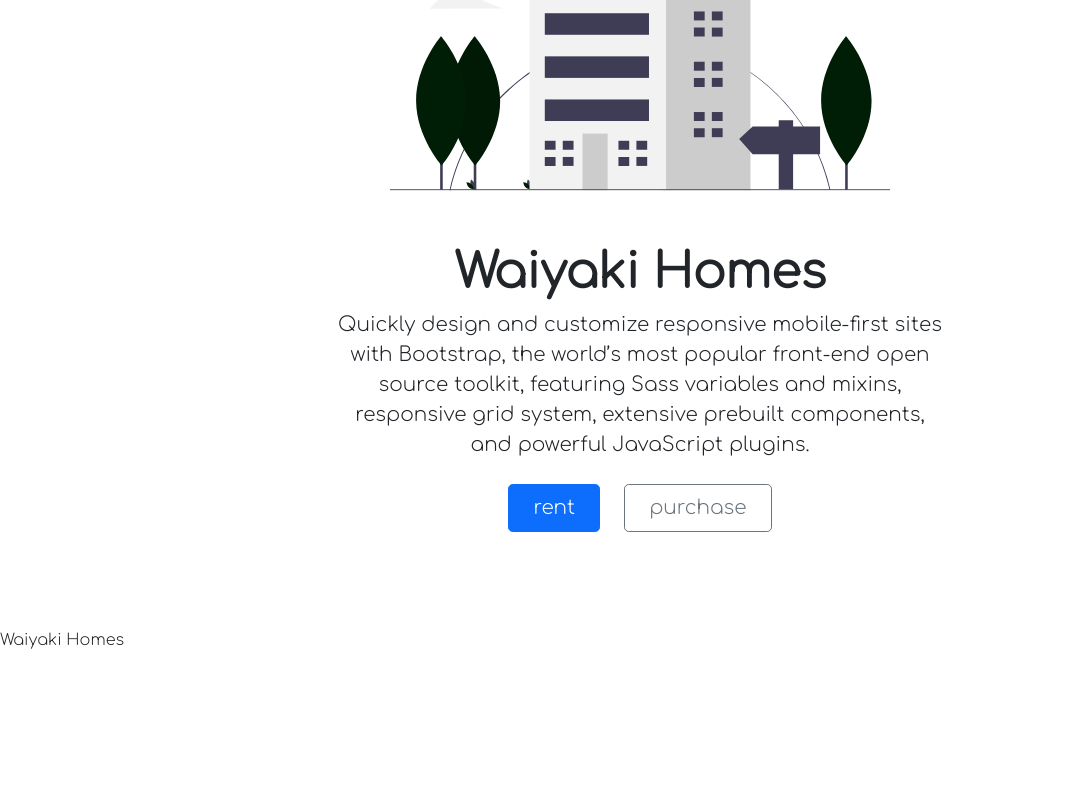
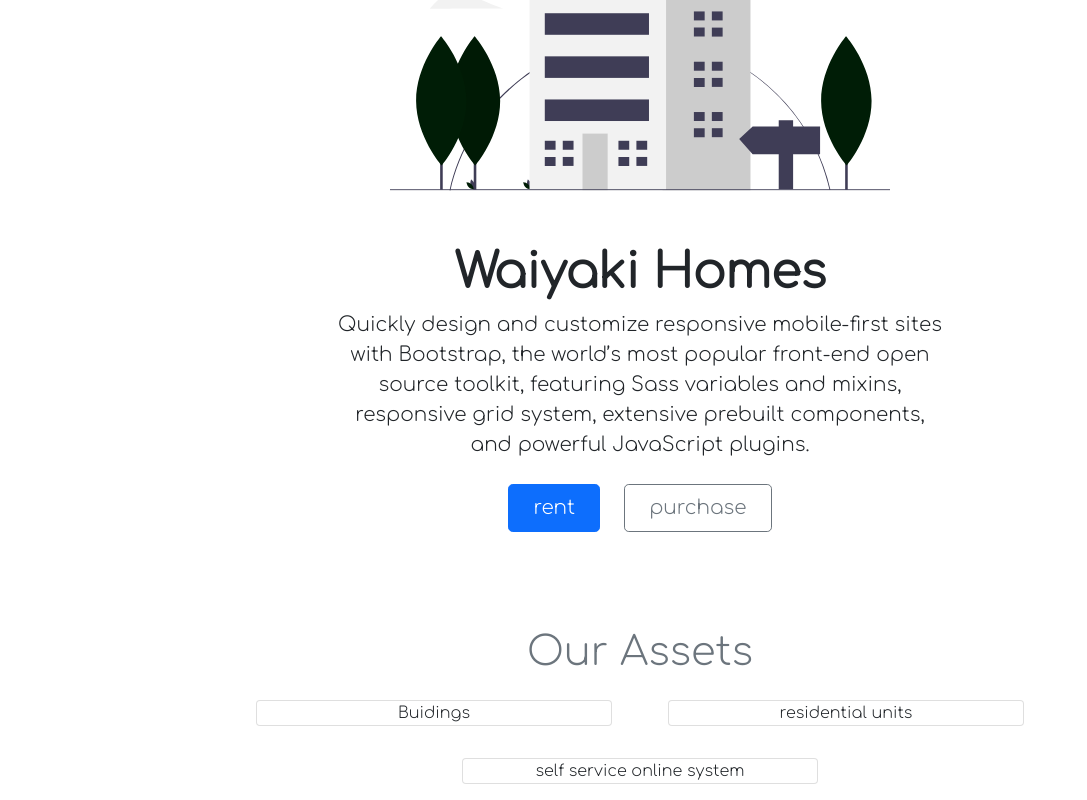
Before and after one commit to achingachris/space-nextjs-template, a Next.js app: page / in a window 1280 px wide. Shown: the part 282-1082 px from the top of the page, without its empty margins (0-1087 px from the left). Before the commit the page ends 934 px from the top, so only its background shows below. Built offline with nearby package versions, Linux system fonts and the light colour scheme.

Commit message:
home pgae

```diff
--- a/pages/index.js
+++ b/pages/index.js
@@ -1,9 +1,23 @@
 import Layout from '@/layouts/Layout'
+import { Container, Row, Col, Card } from 'react-bootstrap'
 
 export default function Home() {
   return (
     <Layout>
-      Waiyaki Homes
+      <Container>
+        <h1 className='text-center text-muted'>Our Assets</h1>
+        <Row className='justify-content-center text-center align-content-center'>
+          <Col md={4} className='m-3'>
+            <Card>Buidings</Card>
+          </Col>
+          <Col md={4} className='m-3'>
+            <Card>residential units</Card>
+          </Col>
+          <Col md={4} className='m-3'>
+            <Card>self service online system</Card>
+          </Col>
+        </Row>
+      </Container>
     </Layout>
   )
 }
```
